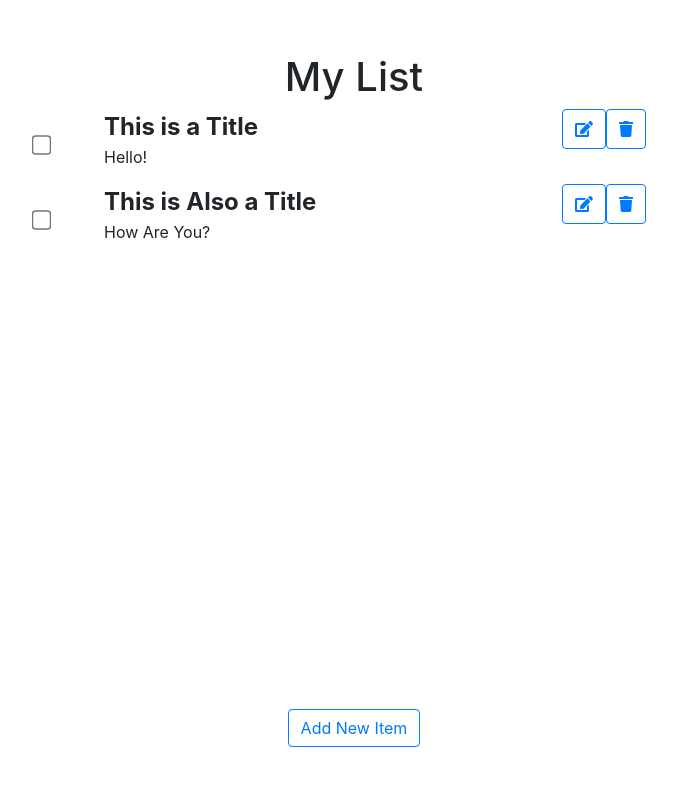
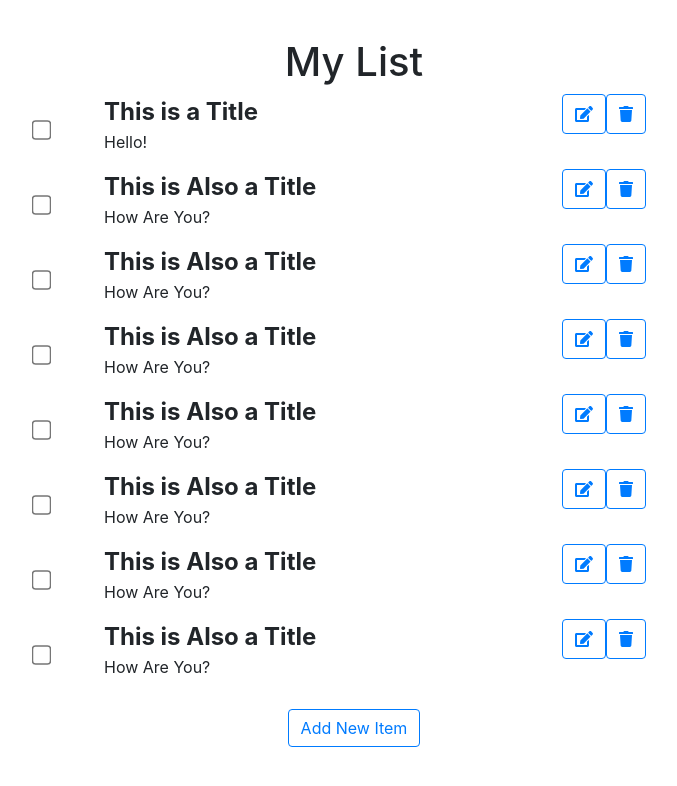
Before and after one commit to redligot2009/red-todo-list, a React (Create React App) app: page / in a window 1280 px wide. Shown: the top 786 px of the page, without its empty margins (286-963 px from the left). Built offline with nearby package versions, Linux system fonts and the light colour scheme.

Commit message:
Added more sample items to To-Do List

```diff
--- a/src/App.js
+++ b/src/App.js
@@ -7,9 +7,17 @@ function App() {
       <div className="row justify-content-center list-title">
         <h1> My List </h1>
       </div>
-      <div className="row list-contents h-75">
+      <div className="row list-contents h-75 overflow-auto">
         <div className="container-fluid justify-content-center" style={{maxWidth:750}}>
           <TodoItem title="This is a Title" message="Hello!"></TodoItem>
+          <TodoItem title="This is Also a Title" message="How Are You?"></TodoItem>
+          <TodoItem title="This is Also a Title" message="How Are You?"></TodoItem>
+          <TodoItem title="This is Also a Title" message="How Are You?"></TodoItem>
+          <TodoItem title="This is Also a Title" message="How Are You?"></TodoItem>
+          <TodoItem title="This is Also a Title" message="How Are You?"></TodoItem>
+          <TodoItem title="This is Also a Title" message="How Are You?"></TodoItem>
+          <TodoItem title="This is Also a Title" message="How Are You?"></TodoItem>
+          <TodoItem title="This is Also a Title" message="How Are You?"></TodoItem>
           <TodoItem title="This is Also a Title" message="How Are You?"></TodoItem>
         </div>
       </div>
--- a/src/App.scss
+++ b/src/App.scss
@@ -4,4 +4,8 @@
   .list-contents
   {
   }
+  .list-operations
+  {
+    padding:15px;
+  }
 }
```
Also changed, not shown: 1 other file (tests, documents, lock files or other folders).
